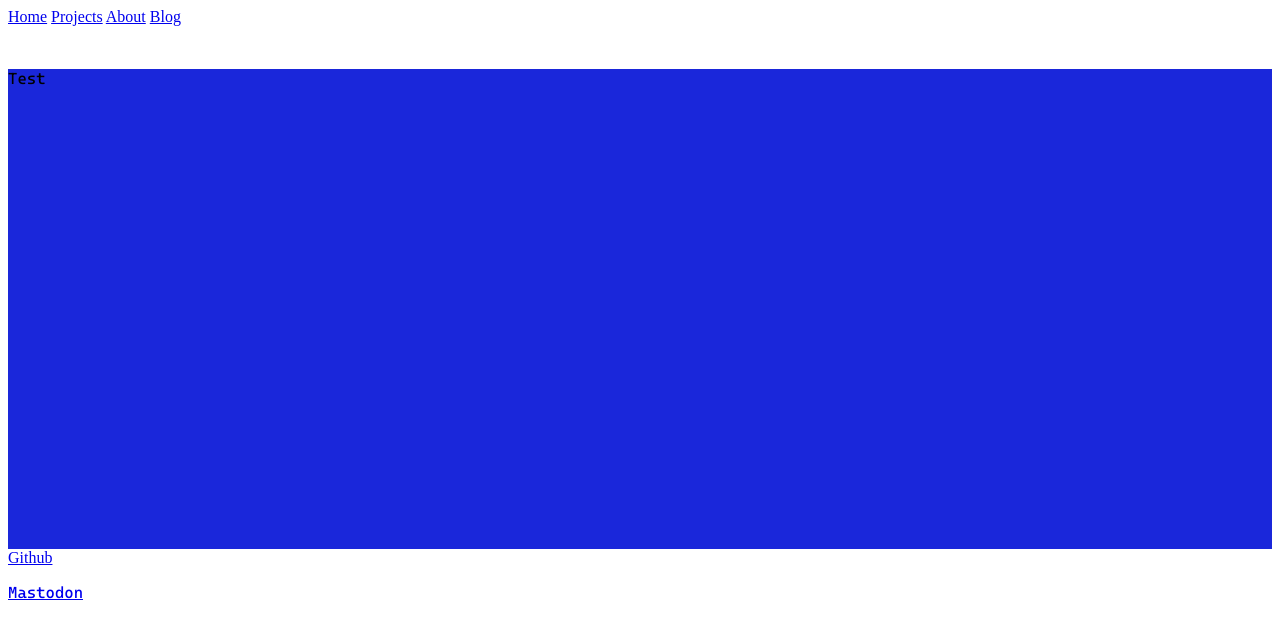
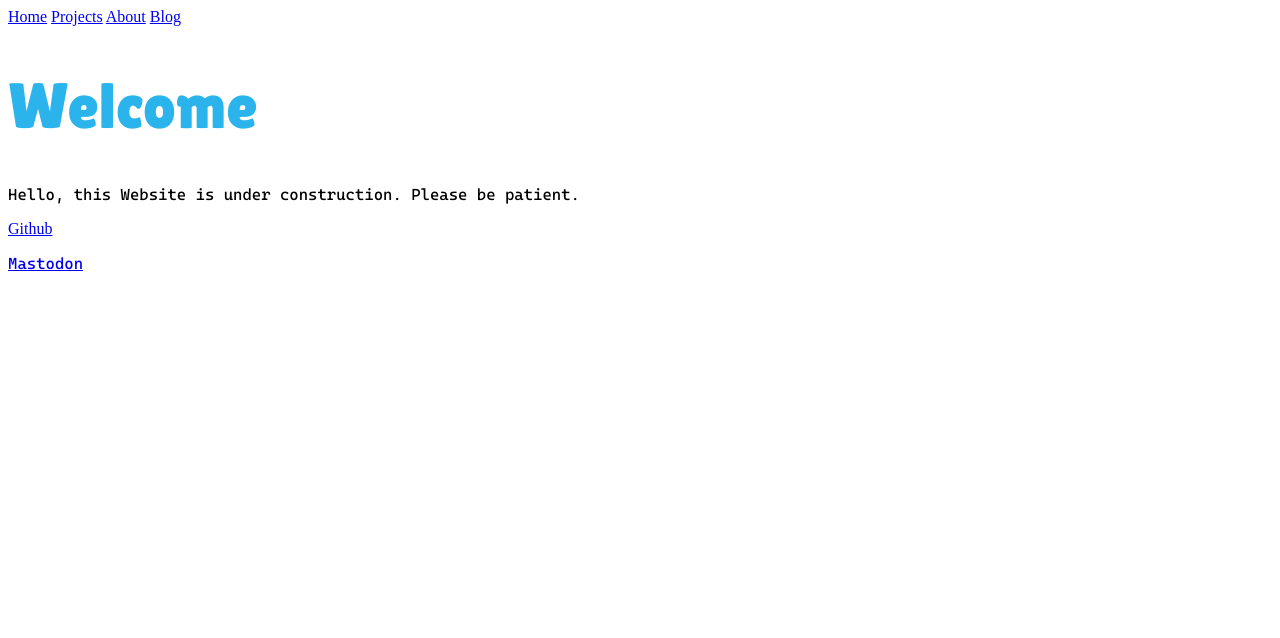
Before and after one commit to Feuersteinium/feuerstein.dev, an Astro site: page / in a window 1280 px wide. Built offline with nearby package versions, Linux system fonts and the light colour scheme; Astro itself is replaced by a stand-in of ours.

Commit message:
Removed Test

```diff
--- a/src/pages/index.astro
+++ b/src/pages/index.astro
@@ -1,5 +1,5 @@
 ---
-const pageTitle = "Welcome"
+const pageTitle = "feuerstein.dev"
 import '../styles/global.css'
 import Footer from '../components/footer.astro'
 import Header from '../components/header.astro'
@@ -16,10 +16,8 @@ import '../styles/index.css'
 	</head>
 	<body>
 		<Header />
-		<h1></h1>
-		<section id="one">
-			<p>Test</p>
-		</section>
+		<h1>Welcome</h1>
+		<p>Hello, this Website is under construction. Please be patient.</p>
 		<Footer />
 	</body>
 </html>
```
